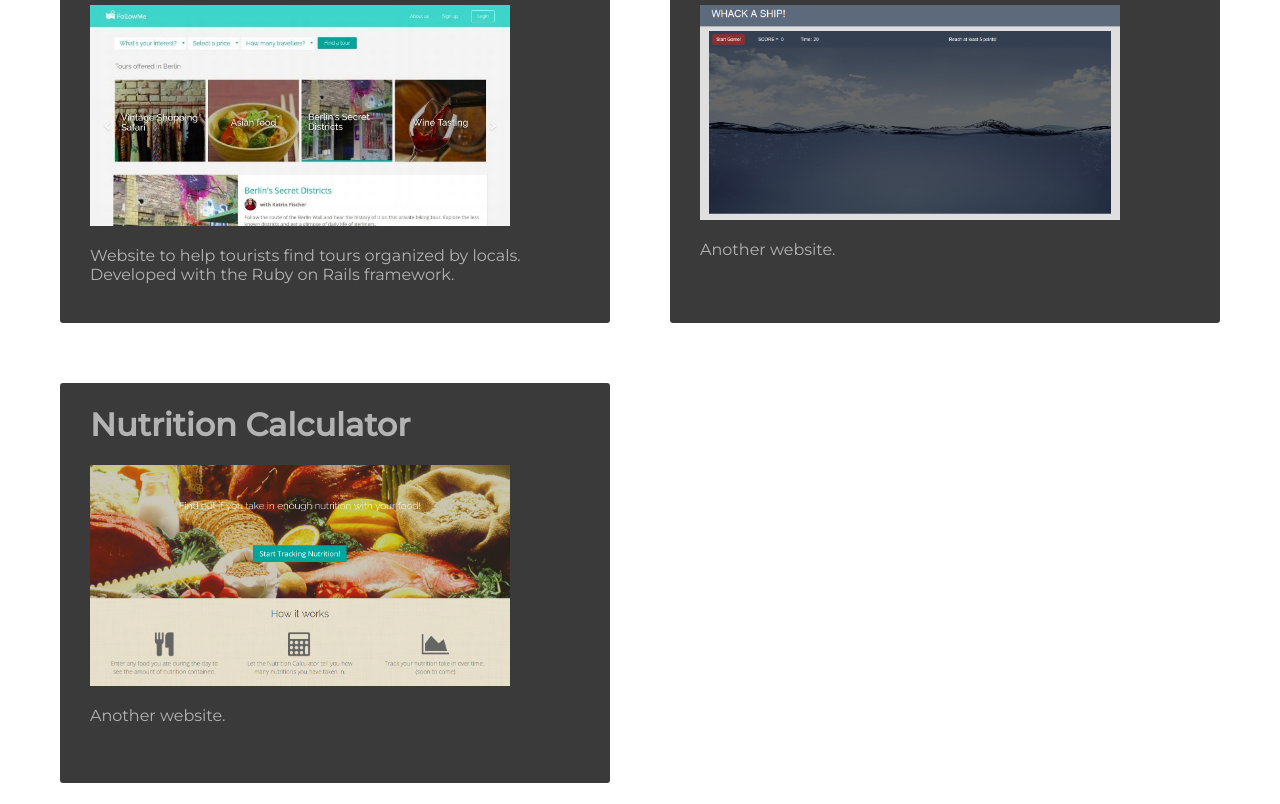
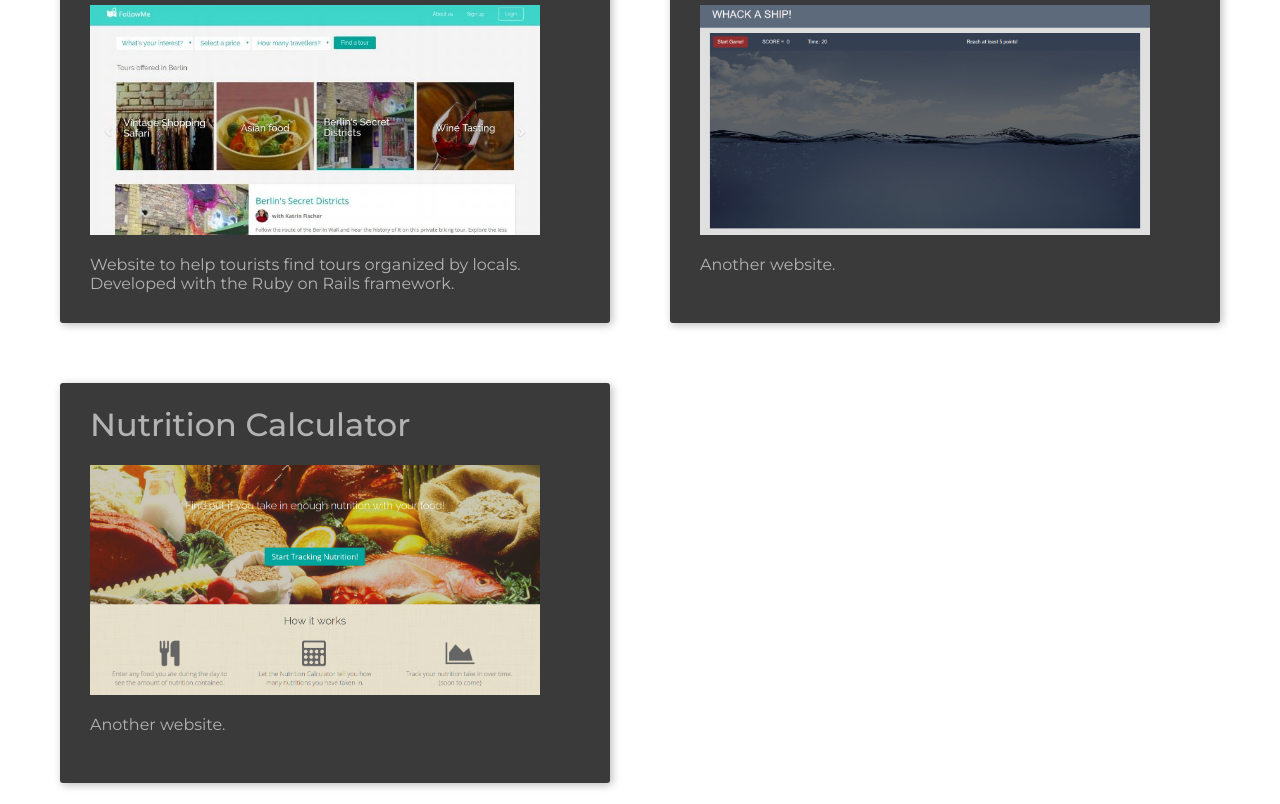
Before and after one commit to ArianeH/portfolio, a website: page index.html in a window 1280 px wide. Shown: the part 375-1179 px from the top of the page. Drawn offline with nearby package versions, Linux system fonts and the light colour scheme.

Commit message:
Improved layout and display of cards in and card content in portfolio section

```diff
--- a/sass/portfolio.scss
+++ b/sass/portfolio.scss
@@ -2,7 +2,6 @@
   padding: 30px;
   display: flex;
   flex-wrap: wrap;
-  // justify-content: space-around;
 }
 .card {
   color: #888888;
@@ -14,21 +13,31 @@
   margin: 30px;
   flex: 1 0 500px;
   box-sizing: border-box;
+  box-shadow: 2px 2px 8px #bbbbbb;
+  .card-heading {
+    font-weight: 500;
+  }
   .project-link {
     text-decoration: none;
     color: #b3b3b3;
   }
   .card-content {
    margin-top: -20px;
-  }
-  .website-img {
-   width: 420px;
-  }
+ }
+ .website-img {
+   width: 450px;
+   height: 230px;
+   object-fit: cover;
+ }
+}
+.card:hover {
+  background-color: #404040;
+  box-shadow: 2px 2px 10px #7a7a7a;
 }
 @media screen and (min-width: 60em) {
   .card {
-     max-width: calc(50% - 60px);
-  }
+   max-width: calc(50% - 60px);
+ }
 }
 .section-heading {
   text-align: center;
```
Also changed, not shown: css/portfolio.css, css/styles.css.
